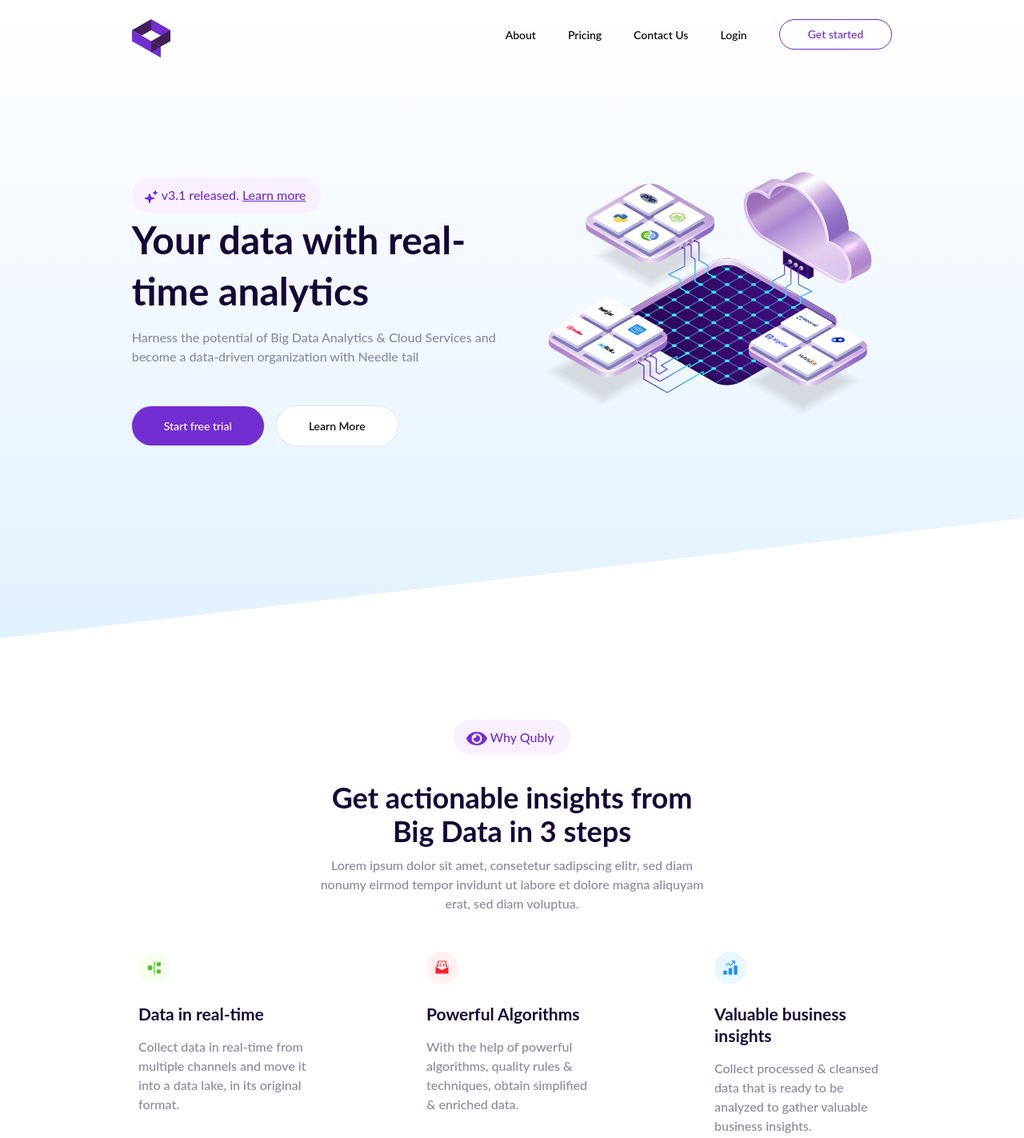
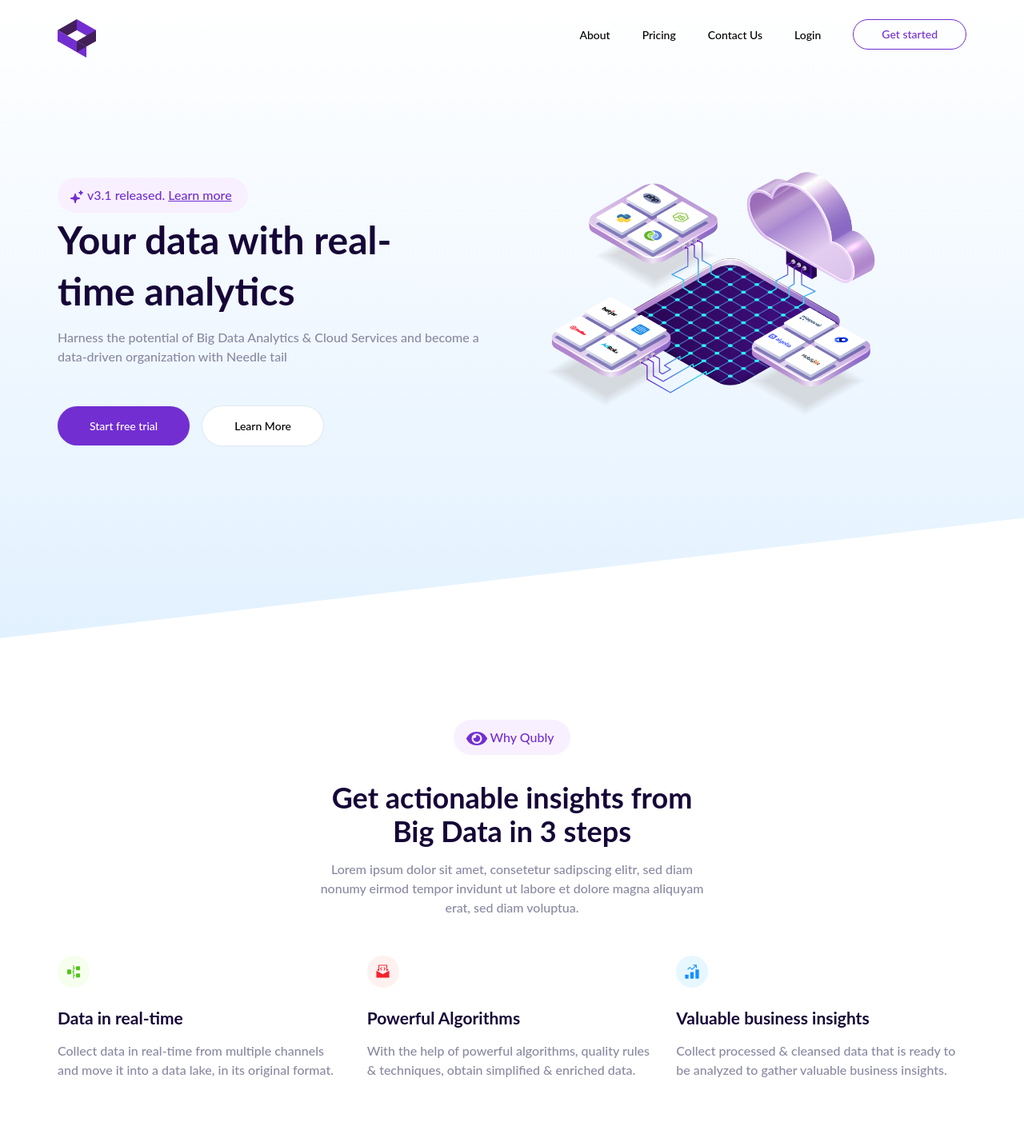
Before and after one commit to nikolya98/qubly-dribbble-layout, a website: page src/index.html in a window 1280 px wide. Shown: the whole page at 80% size. Drawn offline with nearby package versions, Linux system fonts and the light colour scheme; files that its build step writes are made by us from their sources; a web font is replaced by a local one.

Commit message:
fix: fix UI

```diff
--- a/src/index.html
+++ b/src/index.html
@@ -31,7 +31,7 @@
         <div class="container">
           <nav class="navigation">
             <div class="row">
-              <div class="col-1 offset-1">
+              <div class="col-1">
                 <a class="logo" href="/">
                   <img
                     src="images/header/logo.svg"
@@ -41,7 +41,7 @@
                   />
                 </a>
               </div>
-              <div class="col-9">
+              <div class="col">
                 <ul class="navigation__list">
                   <li>
                     <a class="navigation__link" href="#">About</a>
@@ -69,7 +69,7 @@
       <section class="hero">
         <div class="container">
           <div class="row">
-            <div class="col-5 offset-1">
+            <div class="col-6">
               <div class="hero__wrapper">
                 <h2 class="title hero__title">
                   Your data with real-time analytics
@@ -89,7 +89,7 @@
                 </div>
               </div>
             </div>
-            <div class="col-5">
+            <div class="col-6">
               <div class="hero__image">
                 <img src="images/hero/techno.png" alt="Hero image" />
               </div>
--- a/src/scss/blocks/advantages.scss
+++ b/src/scss/blocks/advantages.scss
@@ -11,7 +11,7 @@
   // .advantages__title
   &__title {
     max-width: 500px;
-    margin-bottom: 10px;
+    margin-bottom: 15px;
     text-align: center;
   }
 
@@ -39,12 +39,6 @@
     text-align: center;
   }
 
-  // .advantages__item
-  &__item {
-    max-width: 230px;
-    margin: 0 65px;
-  }
-
   // .advantages__icon
   &__icon {
     width: 40px;
--- a/src/scss/variables.scss
+++ b/src/scss/variables.scss
@@ -16,5 +16,3 @@ $container-max-widths: (
   lg: 960px,
   xl: 1160px,
 );
-
-$grid-gutter-width: 16px;
```
